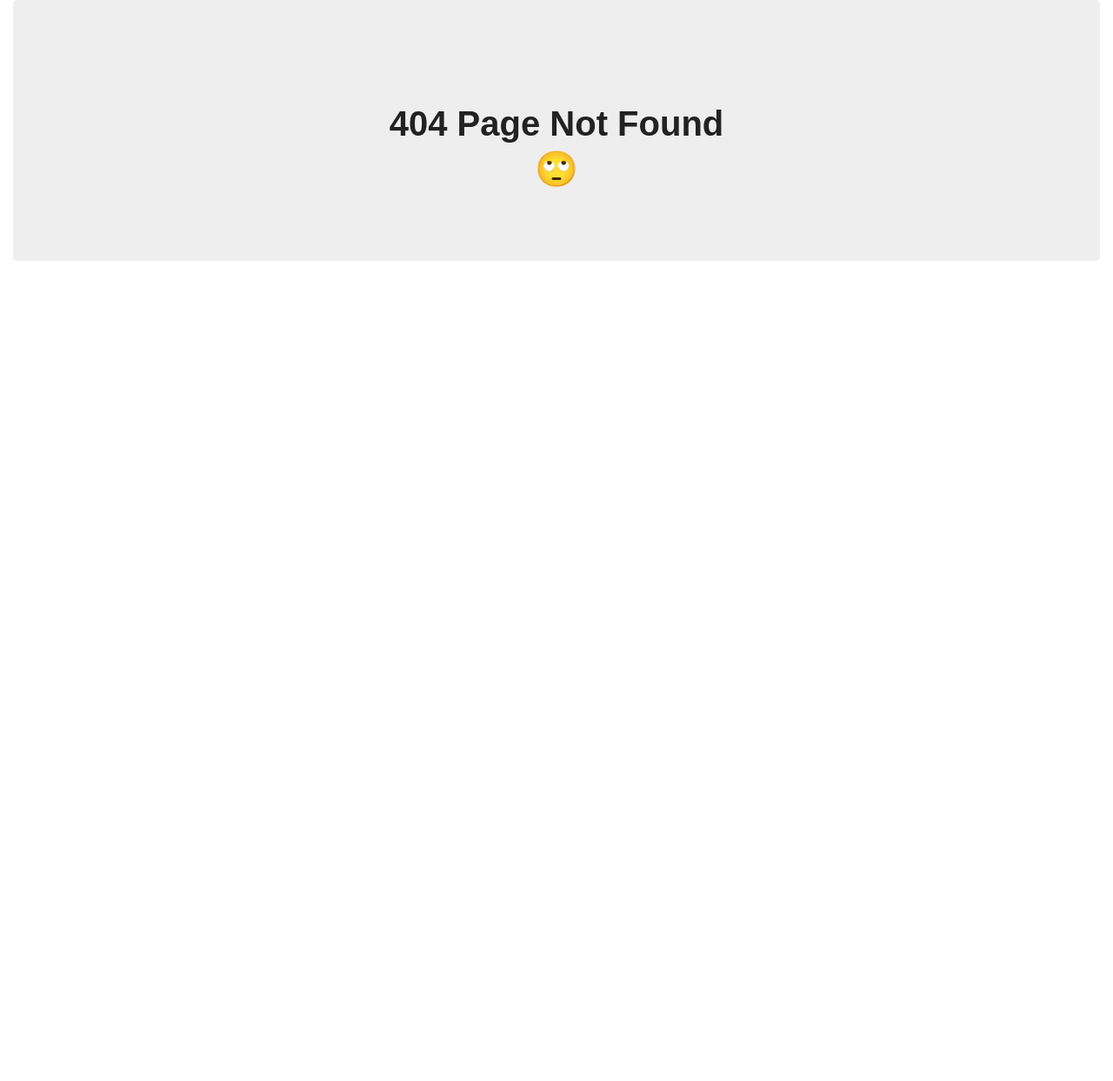
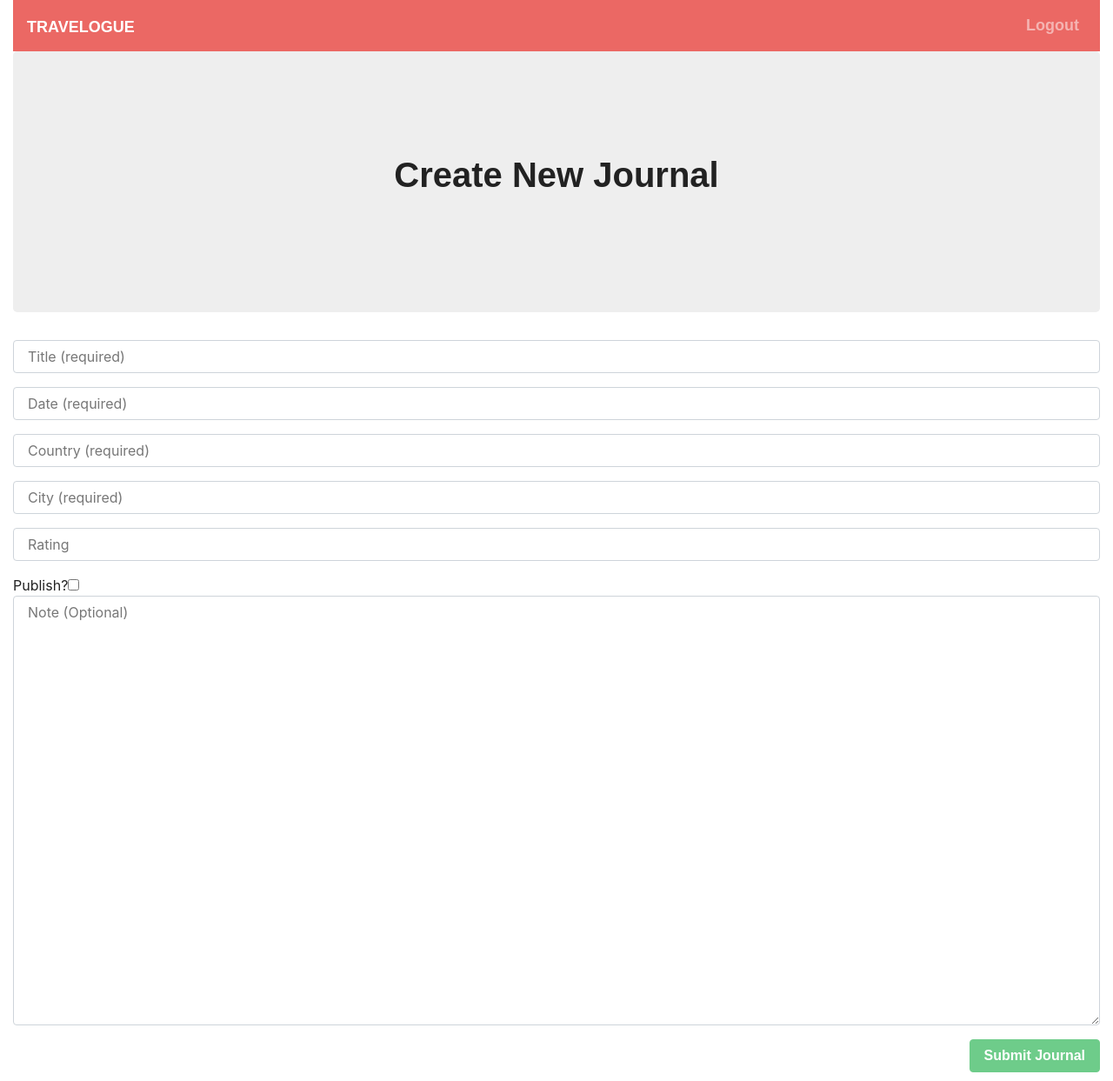
Before and after one commit to zhenyang9261/web-project3, a React (Create React App) app in the folder client/: page /CreateJournal/1 in a window 1280 px wide. Before the commit this address had no page. Shown: the whole page at 87% size. Before the commit the page ends 800 px from the top, so only its background shows below. Built offline with nearby package versions, Linux system fonts and the light colour scheme; a web font is replaced by a local one.

Commit message:
Added create journal page

```diff
--- a/client/src/App.js
+++ b/client/src/App.js
@@ -2,6 +2,7 @@ import React from "react";
 import { BrowserRouter as Router, Route, Switch } from "react-router-dom";
 import Home from "./pages/Home";
 import PersonalJournal from "./pages/PersonalJournal";
+import CreateJournal from "./pages/CreateJournal";
 import NoMatch from "./pages/NoMatch";
 
 function App() {
@@ -13,6 +14,7 @@ function App() {
           <Route exact path="/" component={Home} />
           <Route exact path="/Home" component={Home} />
           <Route exact path="/PersonalJournal/:id" component={PersonalJournal} />
+          <Route exact path="/CreateJournal/:id" component={CreateJournal} />
           <Route component={NoMatch} />
         </Switch>
       </div>
--- /dev/null
+++ b/client/src/pages/CreateJournal.js
@@ -0,0 +1,163 @@
+import React, { Component } from "react";
+import { Col, Row, Container } from "../components/Grid";
+import Jumbotron from "../components/Jumbotron";
+import Nav from "../components/Nav";
+import { Input, TextArea, FormBtn } from "../components/Form";
+import API from "../utils/API";
+import { Redirect } from 'react-router-dom';
+
+class CreateJournal extends Component {
+  state = {
+    journals: [],
+    userId: "",
+    title: "",
+    country: "",
+    city: "",
+    date: "",
+    rating: "",
+    publish: false,
+    note: "",
+    done: false
+  };
+
+  // When this component mounts, grab the journals with the _id of this.props.match.params.id
+  // e.g. localhost:3000/PersonalJournals/599dcb67f0f16317844583fc
+  componentDidMount() {
+
+    this.state.userId = this.props.match.params.id;
+    console.log(this.state.userId);
+    // API.getUserJournals(this.props.match.params.id)
+    // .then(res => {this.setState({ journals: res.data.journal}); })
+    // .catch(err => console.log(err));
+  }
+
+  handleInputChange = event => {
+    const { name, value } = event.target;
+    if (name === "publish") {
+
+      this.setState({
+        publish: event.target.checked
+      });
+    }
+    else {
+      this.setState({
+        [name]: value
+      });
+    }
+  };
+
+  handleFormSubmit = event => {
+    event.preventDefault();
+
+    console.log("Input: " + this.state.title + " " + this.state.country + " " + this.state.city + " " + this.state.date + " " + this.state.rating + " " + this.state.publish);
+    if (this.state.title && this.state.date && this.state.city && this.state.date && this.state.publish ) {
+      API.saveJournal({
+        title: this.state.title,
+        country: this.state.country,
+        city: this.state.city,
+        date: this.state.date,
+        rating: this.state.rating,
+        publish: this.state.publish,
+        note: this.state.note,
+        userId: this.state.userId
+      })
+        //.then(res => this.loadJournals())
+        //.then(res => res.render("/PersonalJournal/"+this.state.userId))
+        .then(res => this.state.done = true)
+        .catch(err => console.log(err));
+    }
+  };
+
+  render() {
+    const {isDone} = this.props;
+    if (isDone) {
+      return <Redirect to="/PersonalJournal/{this.state.userId}" />;
+    }
+    return (
+      <Container fluid>
+        <Nav>
+          <div className="collapse navbar-collapse" id="navbarNav">
+            <ul className="navbar-nav ml-auto">
+              {/* <li className="nav-item active">
+                <a className="nav-link" href="#">Home <span className="sr-only">(current)</span></a>
+              </li> */}
+              {/* <li className="nav-item">
+                <a className="nav-link" href="#">Create New Journal</a>
+              </li> */}
+              <li className="nav-item">
+                <a className="nav-link" href="/">Logout</a>
+              </li>
+            </ul>
+          </div>
+        </Nav>
+        <Row>
+          <Col size="md-12">
+            <Jumbotron>
+              <h1>
+                Create New Journal
+              </h1>
+            </Jumbotron>
+          </Col>
+        </Row>
+        <Row>
+          <Col size="md-12">
+          <form>
+              <Input
+                value={this.state.title}
+                onChange={this.handleInputChange}
+                name="title"
+                placeholder="Title (required)"
+              />
+              <Input
+                value={this.state.date}
+                onChange={this.handleInputChange}
+                name="date"
+                placeholder="Date (required)"
+              />
+              <Input
+                value={this.state.country}
+                onChange={this.handleInputChange}
+                name="country"
+                placeholder="Country (required)"
+              />
+              <Input
+                value={this.state.city}
+                onChange={this.handleInputChange}
+                name="city"
+                placeholder="City (required)"
+              />
+              <Input
+                value={this.state.rating}
+                onChange={this.handleInputChange}
+                name="rating"
+                placeholder="Rating"
+              />
+              Publish?
+              <input
+                type="checkbox"
+                defaultChecked={this.state.publish}
+                name="publish"
+                onChange={this.handleInputChange}
+              />
+              <TextArea
+                value={this.state.note}
+                onChange={this.handleInputChange}
+                name="note"
+                placeholder="Note (Optional)"
+              />
+              <FormBtn
+                disabled={!(this.state.title && this.state.date && this.state.country && this.state.city && this.state.publish)}
+                onClick={this.handleFormSubmit}
+              >
+                Submit Journal
+              </FormBtn>
+            </form>
+          </Col>
+        </Row>
+
+      </Container>
+    );
+  }
+}
+
+export default CreateJournal;
--- a/client/src/pages/Home.js
+++ b/client/src/pages/Home.js
@@ -28,7 +28,7 @@ class Home extends Component {
   };
 
   rateSelected = (rate) => {
-    rate == 0 ?
+    rate === 0 ?
     this.loadJournals() :
     API.getJournalRating(rate)
       .then(res => {
@@ -47,13 +47,13 @@ class Home extends Component {
           <div className="collapse navbar-collapse" id="navbarNav">
             <ul className="navbar-nav ml-auto">
               <li className="nav-item active">
-                <a className="nav-link" href="#">Home <span className="sr-only">(current)</span></a>
+                <a className="nav-link" href="/">Home <span className="sr-only">(current)</span></a>
               </li>
               <li className="nav-item">
-                <a className="nav-link" href="#">Login</a>
+                <a className="nav-link" href="/">Login</a>
               </li>
               <li className="nav-item">
-                <a className="nav-link" href="#">Signup</a>
+                <a className="nav-link" href="/">Signup</a>
               </li>
             </ul>
           </div>
--- a/client/src/pages/PersonalJournal.js
+++ b/client/src/pages/PersonalJournal.js
@@ -8,14 +8,15 @@ import API from "../utils/API";
 
 class PersonalJournal extends Component {
   state = {
-    journals: []
+    journals: [],
+    userId: ""
   };
   // When this component mounts, grab the journals with the _id of this.props.match.params.id
   // e.g. localhost:3000/PersonalJournals/599dcb67f0f16317844583fc
   componentDidMount() {
-
+    this.state.userId = this.props.match.params.id;
     API.getUserJournals(this.props.match.params.id)
-    .then(res => {this.setState({ journals: res.data.journal }); })
+    .then(res => {this.setState({ journals: res.data.journal}); })
     .catch(err => console.log(err));
   }
 
@@ -30,10 +31,10 @@ class PersonalJournal extends Component {
                 <a className="nav-link" href="#">Home <span className="sr-only">(current)</span></a>
               </li> */}
               <li className="nav-item">
-                <a className="nav-link" href="#">Create New Journal</a>
+                <a className="nav-link" href="/CreateJournal/{this.state.userId}">Create New Journal</a>
               </li>
               <li className="nav-item">
-                <a className="nav-link" href="#">Logout</a>
+                <a className="nav-link" href="/">Logout</a>
               </li>
             </ul>
           </div>
```
Also changed, not shown: 2 other files (tests, documents, lock files or other folders).
